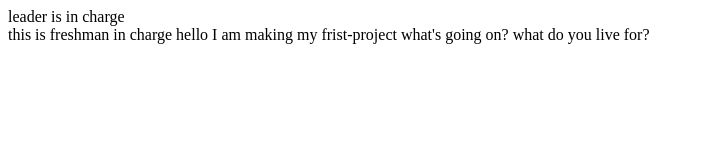
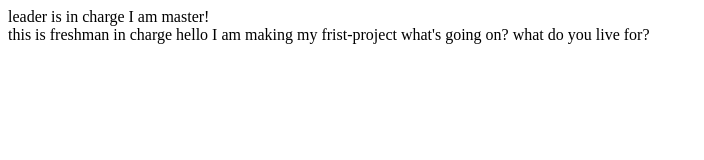
Before and after one commit to young-pol/compony_project, a plain HTML site: page index.html in a window 1280 px wide. Shown: the whole page, without its empty margins (0-704 px from the left). Drawn offline with Linux system fonts and the light colour scheme.

Commit message:
second-commit

```diff
--- a/index.html
+++ b/index.html
@@ -7,7 +7,11 @@
     <title>Document</title>
   </head>
   <body>
-    <nav>leader is in charge</nav>
+    <nav>leader is in charge
+          I am master!
+
+
+    </nav>
     <main>
       this is freshman in charge
       hello
```
